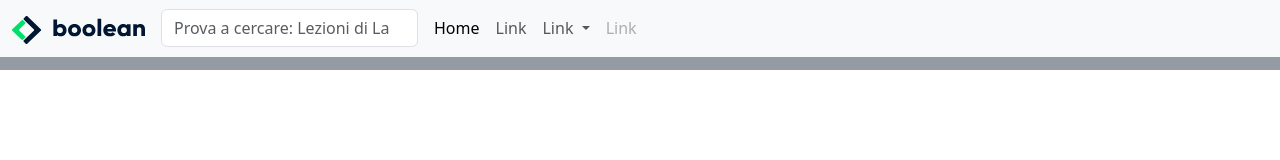
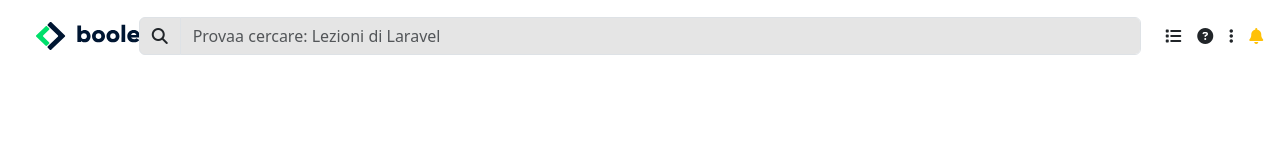
Before and after one commit to samuelebumbello/html-css-bootstrap-dashboard, a plain HTML site: page index.html in a window 1280 px wide. Drawn offline with nearby package versions, Linux system fonts and the light colour scheme.

Commit message:
[add] header navbar

```diff
--- a/css/style.css
+++ b/css/style.css
@@ -1,4 +1,45 @@
+body{
+    font-family: system-ui, -apple-system, BlinkMacSystemFont, 'Segoe UI', Roboto, Oxygen, Ubuntu, Cantarell, 'Open Sans', 'Helvetica Neue', sans-serif;
+}
+
 header{
+    position: fixed;
+    background-color: white;
     height: 70px;
-    background-color:#949ba2 ;
 }
+
+/************
+    HEADER
+************/
+
+.dc-form-color{
+    color: #D2D2D2;
+}
+
+.dc-form-bg{
+    background-color: #E5E5E5;
+}
+
+
+.dc-dd-menu{
+    left: -160px !important;
+}
+
+.form-control:focus{
+    border-color: black;
+    box-shadow: none;
+}
+
+.img-fluid{
+    width: 70px;
+}
+
+/***********************
+   MENU DI SINISTRA
+***********************/
+
+.left-menu{
+    background-color: blue;
+    width: 100px;
+    height: 100vh;
+}
--- a/index.html
+++ b/index.html
@@ -6,55 +6,68 @@
     <meta name="viewport" content="width=device-width, initial-scale=1.0">
     <!-- Font Awesome -->
     <link rel='stylesheet' href='https://cdnjs.cloudflare.com/ajax/libs/font-awesome/6.3.0/css/all.min.css' integrity='sha512-SzlrxWUlpfuzQ+pcUCosxcglQRNAq/DZjVsC0lE40xsADsfeQoEypE+enwcOiGjk/bSuGGKHEyjSoQ1zVisanQ==' crossorigin='anonymous'/>
-    <!-- Bootstrap -->
+    <!-- Bootstrap CSS -->
     <link href="https://cdn.jsdelivr.net/npm/bootstrap@5.3.0-alpha1/dist/css/bootstrap.min.css" rel="stylesheet" integrity="sha384-GLhlTQ8iRABdZLl6O3oVMWSktQOp6b7In1Zl3/Jr59b6EGGoI1aFkw7cmDA6j6gD" crossorigin="anonymous">
 
     <link rel="stylesheet" href="css/style.css">
-    <title>Document</title>
+    <title>Bootstrap Dashboard</title>
 
 </head>
 <body>
-    <header>
-        <nav class="navbar navbar-expand-lg bg-body-tertiary">
+    <header class="container-fluid">
         <div class="container-fluid">
-              <a class="navbar-brand" href="#"><img src="img/logo.svg" alt=""></a>
+            <nav class="py-3 navbar-expand-md">
+                <div class="container-fluid">
+                    <div class="row align-items-center">
+                        <div class="col-1">
+                            <div>
+                                <a href="#">
+                                    <img class="d-none d-lg-block" src="img/logo.svg" alt="">
+                                    <img class="d-lg-none img-fluid" src="img/mobile-logo.png" alt="">
+                                </a>
+                            </div>
+                        </div>
 
-              <!-- <button class="navbar-toggler" type="button" data-bs-toggle="collapse" data-bs-target="#navbarScroll" aria-controls="navbarScroll" aria-expanded="false" aria-label="Toggle navigation">
-                <span class="navbar-toggler-icon"></span>
-              </button> -->
-
-              <form class="d-flex" role="search">
-                    <input class="form-control me-2 w-100" type="search" placeholder="Prova a cercare: Lezioni di Laravel" aria-label="Search">
+                        <div class="col-10">
+                            <form >
+                                <div class="input-group">
+                                    <span class="input-group-text dc-form-bg" id="basic-addon1"><i class="fa-solid     fa-magnifying-glass"></i></span>
+                                    <input type="text" class="form-control dc-form-bg dc-form-color" placeholder="Provaa cercare: Lezioni di Laravel" aria-label="Username" aria-describedby="basic-addon1">
+                                </div>
                             </form>
-
-              <div class="collapse navbar-collapse" id="navbarScroll">
-                    <ul class="navbar-nav me-auto my-2 my-lg-0 navbar-nav-scroll"       style="--bs-scroll-height: 100px;">
-                        <li class="nav-item">
-                            <a class="nav-link active" aria-current="page" href="#">Home</a>
+                        </div>
+                        <div class="col-1">
+                            <ul class="navbar-nav me-auto my-2 my-lg-0 ">
+                                <li class="nav-item d-none d-lg-block pe-3">
+                                    <a class="nav-link" aria-current="page" href="#"><i class="fa-solid fa-list"></i></a>
                                 </li>
-                        <li class="nav-item">
-                            <a class="nav-link" href="#">Link</a>
+                                <li class="nav-item d-none d-lg-block pe-3">
+                                    <a class="nav-link" href="#"><i class="fa-solid fa-circle-question"></i></a>
+                                </li>
+                                <li class="nav-item d-none d-lg-block pe-3">
+                                    <a class="nav-link" href="#"><i class="fa-solid fa-ellipsis-vertical"></i></a>
                                 </li>
                                 <li class="nav-item dropdown">
-                            <a class="nav-link dropdown-toggle" href="#" role="button" data-bs-toggle="dropdown" aria-expanded="false">
-                            Link
+                                    <a class="nav-link" href="#" role="button" data-bs-toggle="dropdown"aria-expanded="false"><i class="fa-solid fa-bell bell text-warning"></i>
                                     </a>
-                            <ul class="dropdown-menu">
-                            <li><a class="dropdown-item" href="#">Action</a></li>
-                            <li><a class="dropdown-item" href="#">Another action</a></li>
-                            <li><hr class="dropdown-divider"></li>
-                            <li><a class="dropdown-item" href="#">Something else here</a></li>
+                                    <ul class="dropdown-menu dc-dd-menu">
+                                        <li><a class="dropdown-item" href="#">Profilo</a></li>
+                                        <li><a class="dropdown-item" href="#">Fatturazione</a></li>
+                                        <li><a class="dropdown-item" href="#">Logout</a></li>
                                     </ul>
-                        </li>
-                        <li class="nav-item">
-                            <a class="nav-link disabled">Link</a>
                                 </li>
                             </ul>
                         </div>
                     </div>
+                </div>
             </nav>
+        </div>
     </header>
 
+
+<!--------------
+    LEFT MENU
+--------------->
 
 
 
```
Lines whose indentation alone changed are shown as unchanged.
